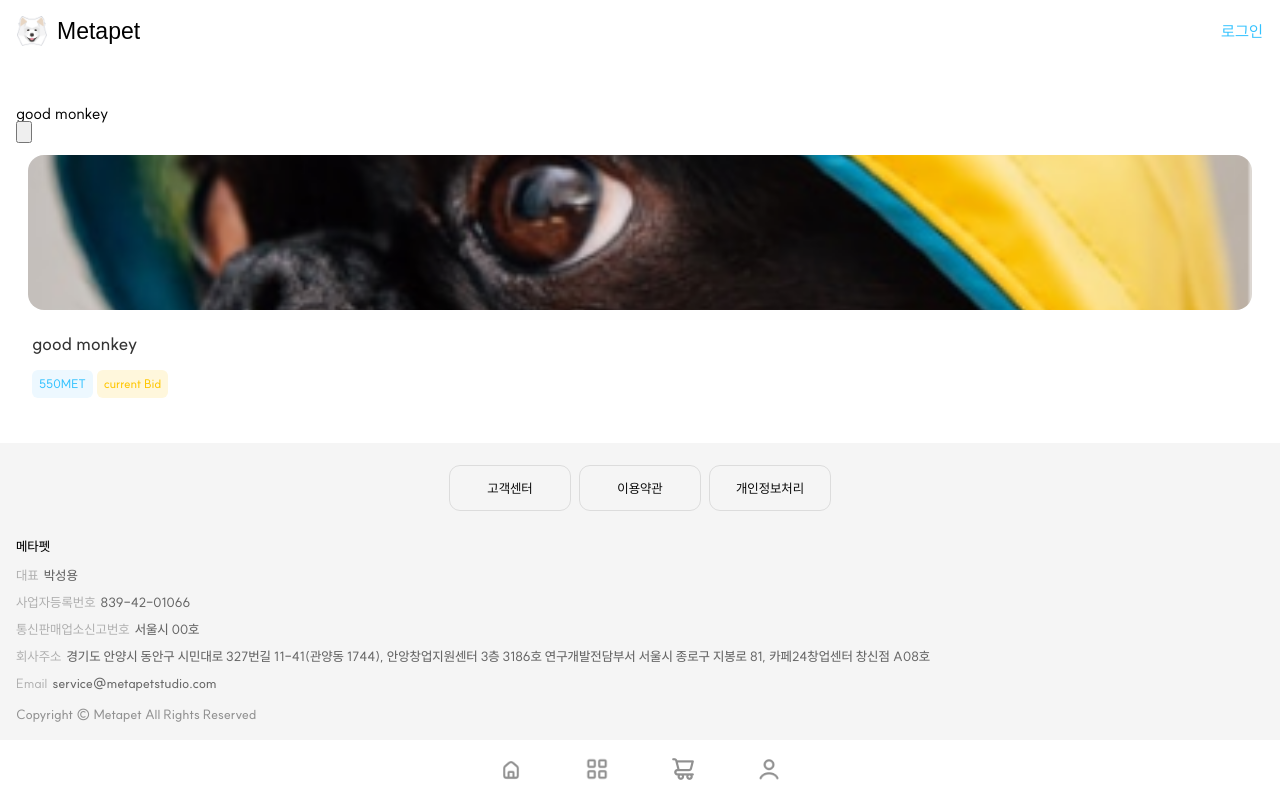
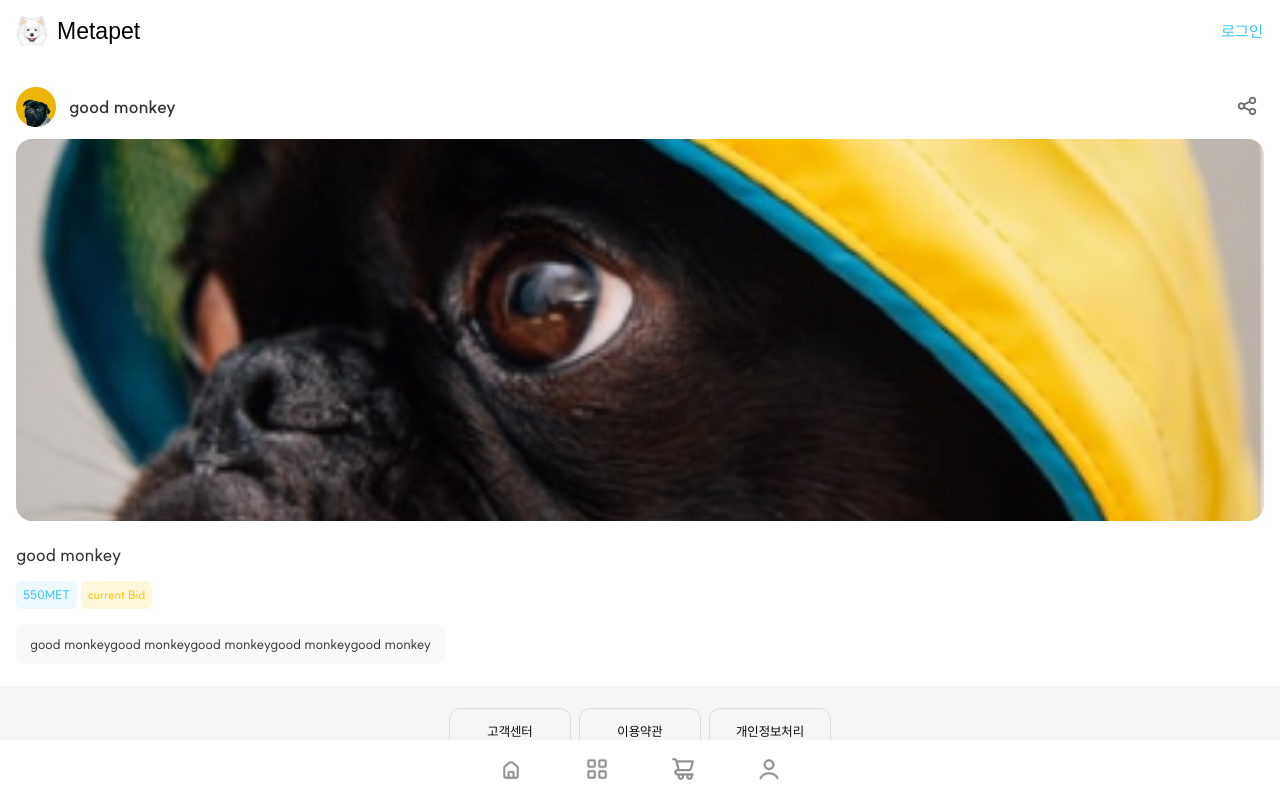
Before and after one commit to KimDongSin/metaPetShop, a React (Create React App) app: page /detail in a window 1280 px wide. Shown: the top 800 px of the page. Built offline with nearby package versions, Linux system fonts and the light colour scheme; the HTML template or start-up script is replaced by a standard one.

Commit message:
detail 작업중

```diff
--- a/src/components/thumnail/thumnail.js
+++ b/src/components/thumnail/thumnail.js
@@ -1,7 +1,6 @@
 import styled from "styled-components";
 import { Swiper, SwiperSlide } from 'swiper/react';
 import sampleImg from '../../assets/images/common/dog_sample3.png';
-import 'swiper/css';
 import Tag from "../../pages/home/ui/tag";
 
 const Wrapper = styled.div`
@@ -9,18 +8,19 @@ const Wrapper = styled.div`
 `;
 
 const ItemImg = styled.div`
-    padding: 12px 12px 0;
+    padding: 12px 0 0;
 
     & > img {
         object-fit: cover;
         width: 100%;
         height: 155px;
+        height: ${(props) => (props.size == 'large' ? '382px' : '155px')};
         border-radius: 16px;
     }
 `;
 
 const ItemInfo = styled.div`
-    padding: 20px 16px 22px;
+    padding: 20px 0 22px;
     display: flex;
     justify-content: space-between;
     align-items: center;
@@ -34,13 +34,24 @@ const ItemTitle = styled.div`
         line-height: 23px;
         color: #333333;
     }
+
+    & > p {
+        margin-top: 10px;
+        padding: 11px 14px;
+        font-size: 14px;
+        font-weight: 400;
+        line-height: 18px;
+        color: #333333;
+        background: #F9F9F9;
+        border-radius: 10px;
+    }
 `;
 
-function ItemThumbnail() {
+function ItemThumbnail({ size }) {
 
     return (
         <Wrapper>
-            <ItemImg>
+            <ItemImg size={size}>
                 <img src={sampleImg} />
             </ItemImg>
 
@@ -48,6 +59,9 @@ function ItemThumbnail() {
                 <ItemTitle>
                     <span>good monkey</span>
                     <Tag />
+                    <p>
+                        good monkeygood monkeygood monkeygood monkeygood monkey
+                    </p>
                 </ItemTitle>
             </ItemInfo>
         </Wrapper>
--- a/src/pages/detail/detail.js
+++ b/src/pages/detail/detail.js
@@ -1,22 +1,50 @@
 import styled from "styled-components";
 // import sampleImg from '../../../assets/images/common/dog_sample3.png';
 import ItemThumbnail from "../../components/thumnail/thumnail";
+import sampleUser from '../../assets/images/common/user_img.png';
+import shareIcon from '../../assets/images/common/share_icon.png';
+import { Link } from "react-router-dom";
 
 const Wrapper = styled.div`
-    padding: 18px 16px;
+    padding: 0px 16px;
 
 `;
 
 const User = styled.div`
-
+    display: flex;
+    justify-content: space-between;
+    align-items: center;
 `;
 
-const UserInfo = styled.div`
+const UserInfo = styled(Link)`
+    display: flex;
+    justify-content: flex-start;
+    align-items: center;
+
+    & > img {
+        width: 40px;
+        height: 40px;
+        margin-right: 13px;
+    }
+
+    & > span {
+        font-size: 18px;
+        font-weight: 600;
+        color: #333333;
+    }
 
 `;
 
 const Share = styled.div`
+    & > button {
+        background: none;
+        border: none;
 
+        & > img {
+            width: 22px;
+            height: 22px;
+        }
+    }
 `;
 
 const ItemDetail = styled.div`
@@ -28,30 +56,16 @@ function Detail() {
         <Wrapper>
             <User>
                 <UserInfo>
-                    <img />
+                    <img src={sampleUser} />
                     <span>good monkey</span>
                 </UserInfo>
                 <Share>
-                    <button><img /></button>
+                    <button><img src={shareIcon} /></button>
                 </Share>
             </User>
 
             <ItemDetail>
-
-                <ItemThumbnail></ItemThumbnail>
-                {/* <ItemImg>
-                    <img src={sampleImg} />
-                </ItemImg>
-
-                <ItemInfo>
-                    <ItemTitle>
-                        <span>TITLE 123</span>
-                        <Tag />
-                        <p>
-                            good monkeygood monkeygood monkeygood monkeygood monkey
-                        </p>
-                    </ItemTitle>
-                </ItemInfo> */}
+                <ItemThumbnail size='large'></ItemThumbnail>
             </ItemDetail>
         </Wrapper>
     )
```
